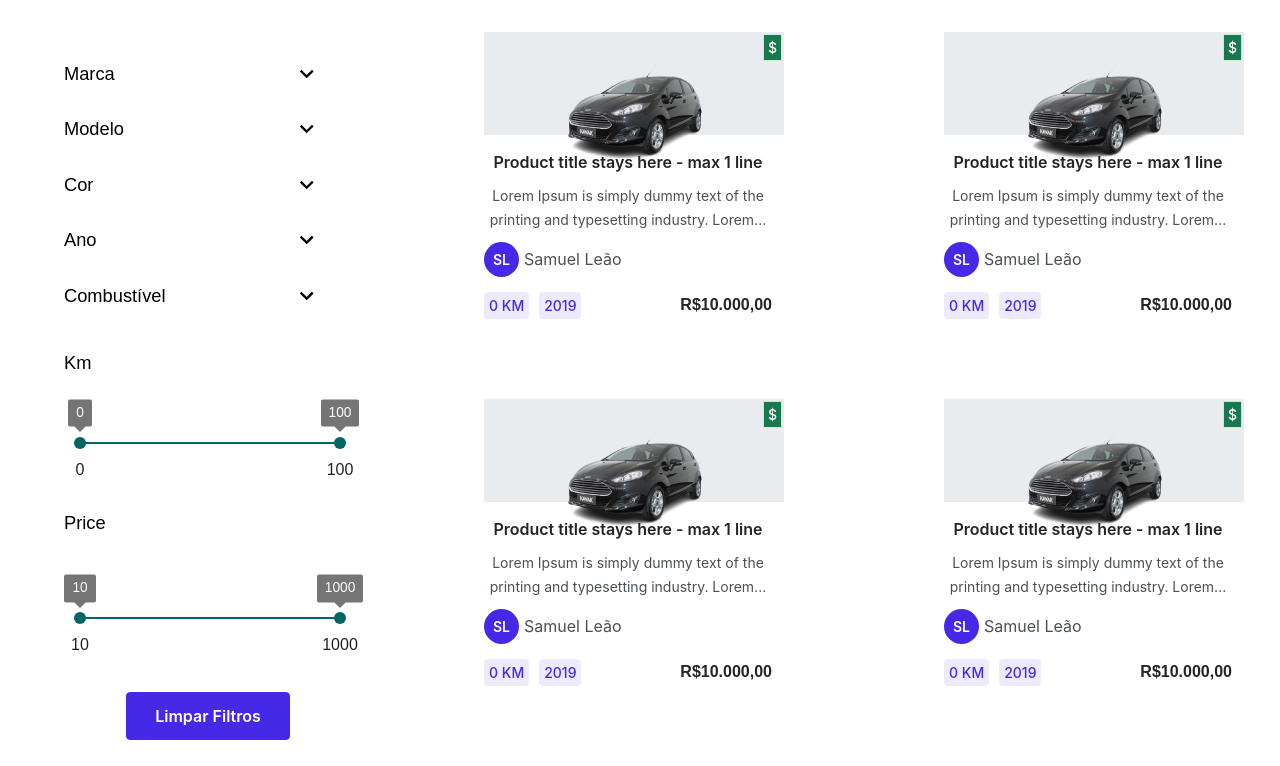
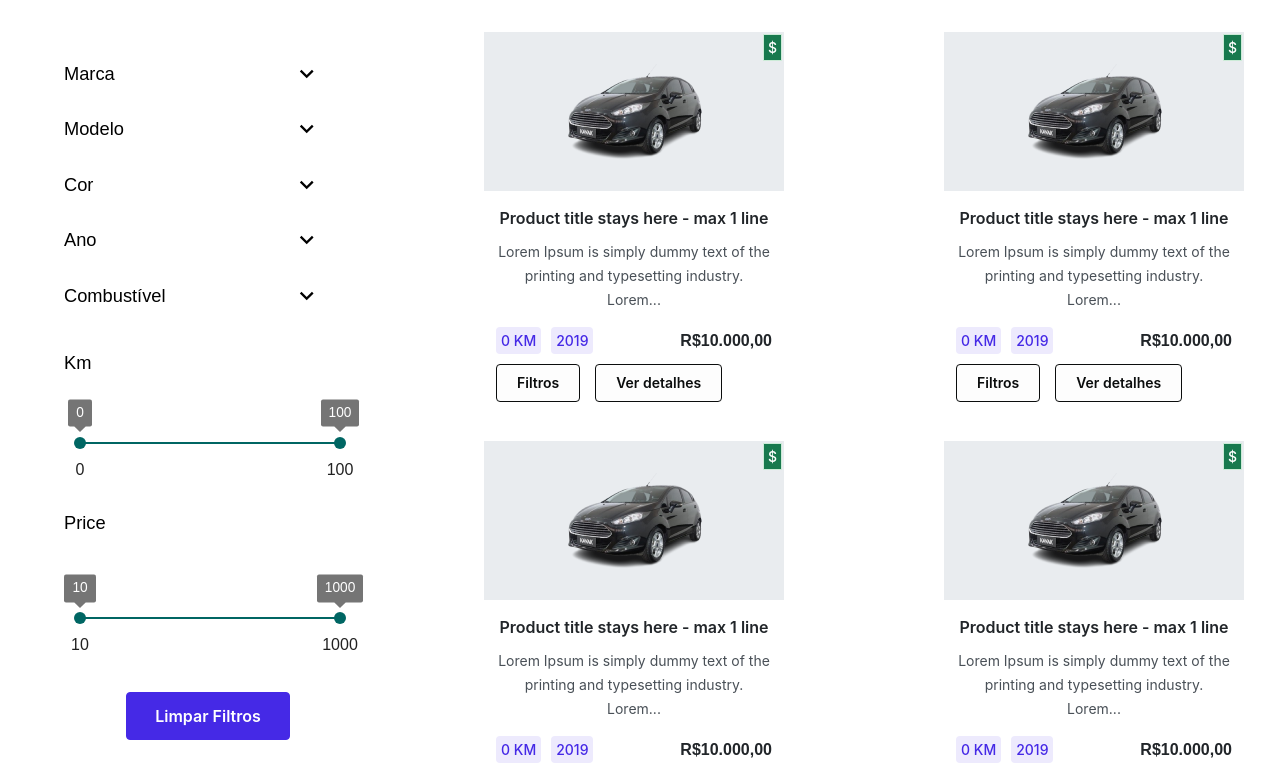
Before and after one commit to eduschwert/kenzie-kars-front, a React (Vite) app in the folder kenzie-kars-front/: page / in a window 1280 px wide. Shown: the part 580-1346 px from the top of the page. Built offline with nearby package versions, Linux system fonts and the light colour scheme.

Commit message:
feat: fix css card car

```diff
--- a/kenzie-kars-front/src/components/cardCar/index.tsx
+++ b/kenzie-kars-front/src/components/cardCar/index.tsx
@@ -8,9 +8,11 @@ import {
   CarTagActive,
   CarTagInactive,
   CarTagGoodDeal,
+  DivBtnsCard,
 } from "./style";
 import { StyledText } from "../../styles/tipography";
 import { InitialsCircle } from "../initialsCircle";
+import { StyledButton } from "../../styles/buttons";
 
 export function CardCar() {
   return (
@@ -44,7 +46,7 @@ export function CardCar() {
           <StyledText tag="p" textStyle="body-2-400" textColor="grey2">
             {`Lorem Ipsum is simply dummy text of the printing and typesetting industry. Lorem...`}
           </StyledText>
-          <DivUserInfo>
+          {/* <DivUserInfo>
             {" "}
             <div>
               <InitialsCircle text="SL" />
@@ -52,7 +54,7 @@ export function CardCar() {
             <StyledText tag="p" textStyle="body-1-400" textColor="grey2">
               {`Samuel Leão`}
             </StyledText>
-          </DivUserInfo>
+          </DivUserInfo> */}
           <DivCarDetails>
             <DivCarItems>
               {" "}
@@ -67,6 +69,19 @@ export function CardCar() {
               {`R$10.000,00`}
             </StyledText>
           </DivCarDetails>
+          <DivBtnsCard>
+            {" "}
+            <StyledButton
+              tag="button"
+              buttonStyle={"sm"}
+              buttonColor="outline1"
+            >{`Filtros`}</StyledButton>
+            <StyledButton
+              tag="button"
+              buttonStyle={"sm"}
+              buttonColor="outline1"
+            >{`Ver detalhes`}</StyledButton>
+          </DivBtnsCard>
         </CardSection>
       </a>
     </CardLi>
--- a/kenzie-kars-front/src/components/cardCar/style.ts
+++ b/kenzie-kars-front/src/components/cardCar/style.ts
@@ -13,7 +13,7 @@ export const CardLi = styled.li`
   }
   & > a > div {
     width: 100%;
-    height: 30%;
+    min-height: 30%;
     background-color: var(--color-grey7);
     border: 2px solid transparent;
     position: relative;
@@ -26,6 +26,8 @@ export const CardLi = styled.li`
 export const CardSection = styled.section`
   padding-top: 15px;
   padding-right: 12px;
+  padding-left: 12px;
+  padding-bottom: 15px;
   display: flex;
   flex-direction: column;
   gap: 10px;
@@ -89,3 +91,10 @@ export const CarTagGoodDeal = styled.div`
   padding: 4px 4px 4px 4px;
   border: 1px solid var(--color-success2);
 `;
+
+export const DivBtnsCard = styled.div`
+  display: flex;
+  align-items: center;
+  justify-content: flex-start;
+  gap: 15px;
+`;
```
